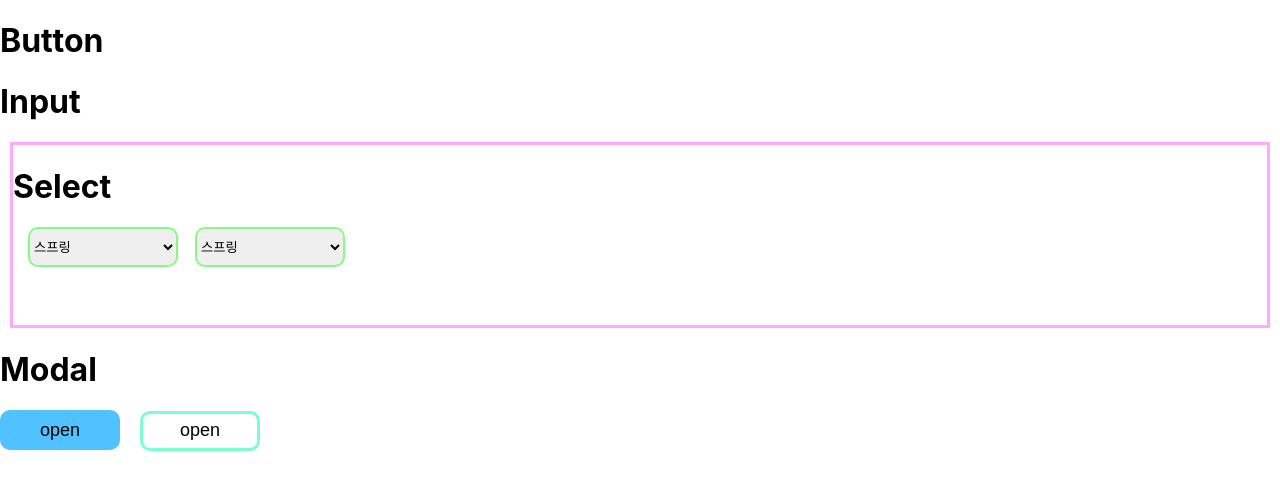
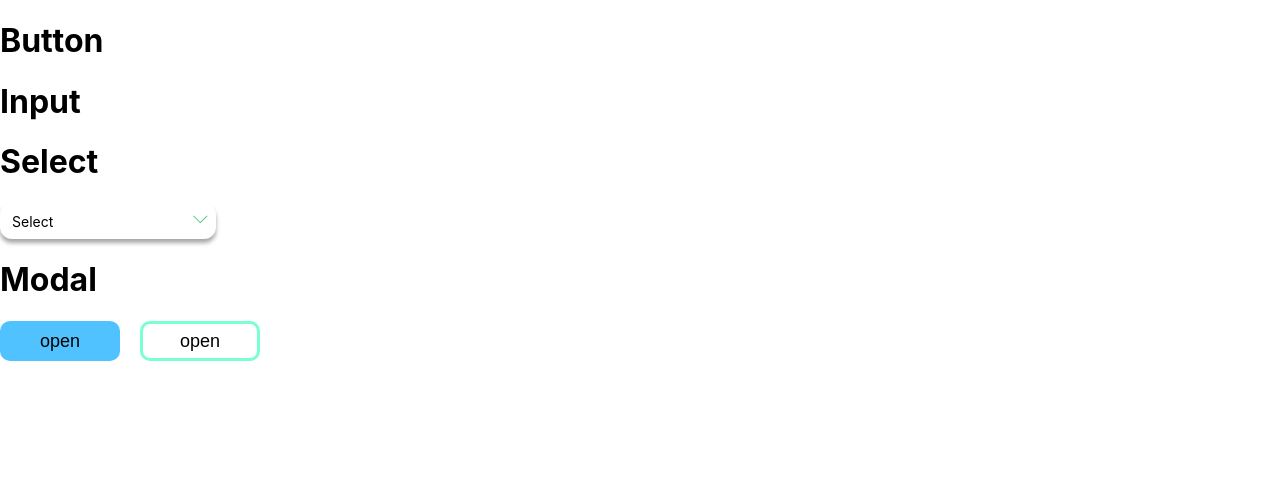
Before and after one commit to leolego03/react-practice, a React (Create React App) app: page / in a window 1280 px wide. Shown: the top 490 px of the page. Built offline with nearby package versions, Linux system fonts and the light colour scheme.

Commit message:
Css: selectBox 커스텀 작업

```diff
--- a/src/components/Select/Select.jsx
+++ b/src/components/Select/Select.jsx
@@ -1,24 +1,27 @@
-import React from 'react'
-import * as S from "./SelectStyle"
+import React from "react";
+import { SelectBox, Label, Option, SelectOptions } from "./SelectStyle";
 
 const Select = () => {
   return (
-    <S.SelectContainer>
-        <h1>Select</h1>
-          <S.SelectOptoin1>
-            <S.Option1>스프링</S.Option1>
-            <S.Option1>자바</S.Option1>
-            <S.Option1>리액트</S.Option1>
-            <S.Option1>노드</S.Option1>
-          </S.SelectOptoin1>
-          <S.SelectOptoin2>
-            <S.Option1>스프링</S.Option1>
-            <S.Option1>자바</S.Option1>
-            <S.Option1>리액트</S.Option1>
-            <S.Option1>노드</S.Option1>
-          </S.SelectOptoin2>
-    </S.SelectContainer>
-  )
-}
+    <div>
+      <h1>Select</h1>
+      <SelectBox>
+        <Label>Select</Label>
+        <SelectOptions>
+          <Option>스프링</Option>
+          <Option>자바</Option>
+          <Option>리액트</Option>
+          <Option>노드</Option>
+        </SelectOptions>
+        <SelectOptions>
+          <Option>스프링</Option>
+          <Option>자바</Option>
+          <Option>리액트</Option>
+          <Option>노드</Option>
+        </SelectOptions>
+      </SelectBox>
+    </div>
+  );
+};
 
-export default Select
+export default Select;
--- a/src/components/Select/SelectStyle.js
+++ b/src/components/Select/SelectStyle.js
@@ -1,33 +1,51 @@
 import { styled } from "styled-components";
 
-export const SelectContainer = styled.div`
-  border: 3px solid #FFAAFF;
-  margin: 0 10px 0 10px;
-  height: 180px;
-  overflow: hidden;
-  margin-top: 20px;
+const SelectBox = styled.div`
+  position: relative;
+  width: 200px;
+  padding: 8px;
+  border: none;
+  border-radius: 12px;
+  align-self: center;
+  box-shadow: 0px 4px 4px rgba(0, 0, 0, .35);
+  cursor: pointer;
+  &::before {
+    content: "⌵";
+    position: absolute;
+    top: 1px;
+    right: 8px;
+    color: #49c181;
+    font-size: 20px;
+  }
 `
 
-export const SelectOptoin1 = styled.select`
-    border: 2px solid #84FB84;
-    border-radius: 10px;
-    margin: 0 auto 0 15px;
-    height: 40px;
-    width: 150px;
+const Label = styled.label`
+  font-size: 14px;
+  margin-left: 4px;
+  text-align: center;
+`
 
-    position: absolute;
+const SelectOptions = styled.ul`
+  position: absolute;
+  list-style: nooe;
+  top: 18px;
+  left: 0;
+  width: 100%;
+  overflow: hidden;
+  height: 90px;
+  max-height: ${(props)=>(props.show ? "none" : 0)};
+  padding: 0;
+  border-radius: 8px;
+  background-color: #222222;
+  color: #fefefe;
 `
-export const SelectOptoin2 = styled.select`
-    border: 2px solid #84FB84;
-    border-radius: 10px;
-    width: 150px;
-    height: 40px;
-    margin: 0 auto auto 15px;
 
-    position: absolute;
-    left: 180px
+const Option = styled.li`
+  font-size: 14px;
+  padding: 6px 8px;
+  transition: background-color 0.2s ease-in;
+  &:hover {
+    background-color: #595959;
+  }
 `
-export const Option1 = styled.option`
-  font-size: 18px;
-  font-weight: 800;
-`
+export {SelectBox, Label, SelectOptions, Option}
```
